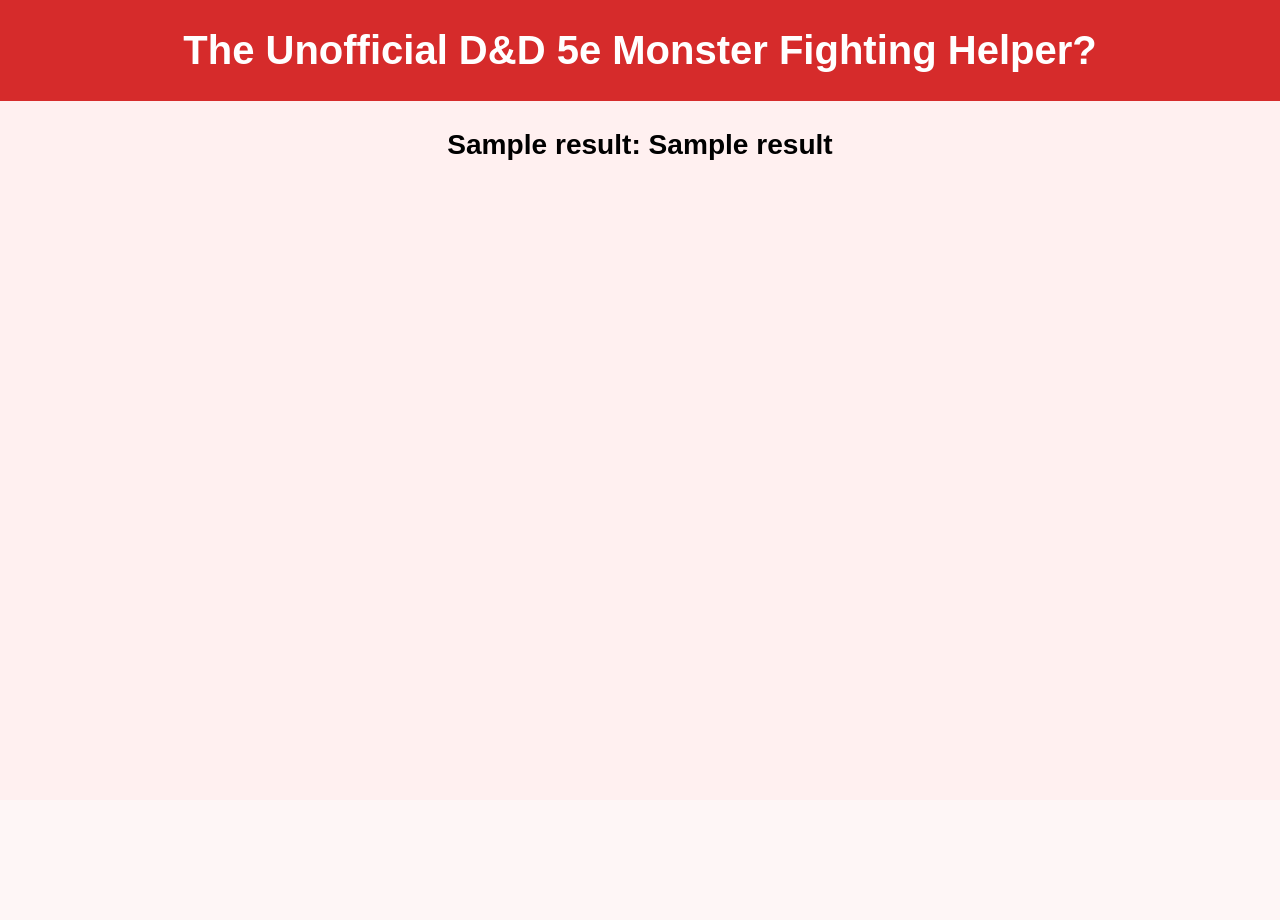
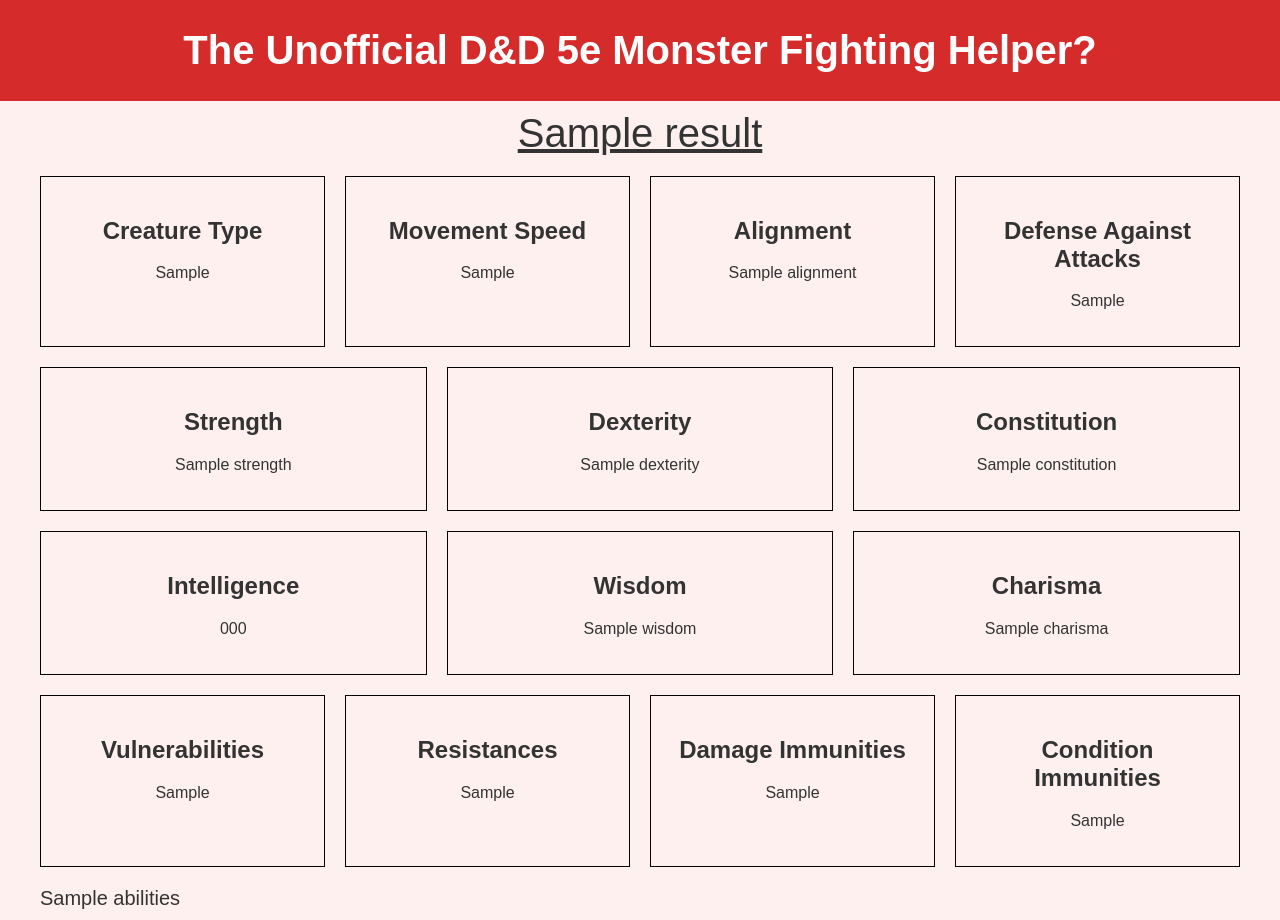
Before and after one commit to Katalig/HCDE310-final-project, a Flask app: template templates/results.html in a window 1280 px wide. Before the commit the page ends 160 px from the top, so only its background shows below. Run offline with Flask 3, Linux system fonts and the light colour scheme; the template is opened without the code that fills it: most values are stand-ins (such as "Sample title", 1, 10 or a date in 2020).

Commit message:
made results.html function, and connected everything together

```diff
--- a/functions.py
+++ b/functions.py
@@ -246,29 +246,40 @@ def monster_search(monster):
 
     vulnerabilities = worked_data['vulnerable']
     if len(vulnerabilities) != 0:
-        results['Damage Vulnerabilities'] = vulnerabilities[0]
+        results['Damage Vulnerabilities'] = str(vulnerabilities[0]).capitalize()
     else:
         results['Damage Vulnerabilities'] = 'None'
 
     resistances = worked_data['resistant']
     if len(resistances) != 0:
-        results['Damage Resistances'] = resistances[0]
+        results['Damage Resistances'] = str(resistances[0]).capitalize()
     else:
         results['Damage Resistances'] = 'None'
 
     damage_immunities = worked_data['dmg-immune']
     if len(damage_immunities) != 0:
-        results['Damage Immunities'] = damage_immunities[0]
+        results['Damage Immunities'] = str(damage_immunities[0]).capitalize()
     else:
         results['Damage Immunities'] = 'None'
 
     condition_immunities = worked_data['condition-immune']
     if len(condition_immunities) != 0:
-        results['Condition Immunities'] = condition_immunities[0]
+        results['Condition Immunities'] = str(condition_immunities[0]).capitalize()
     else:
         results['Condition Immunities'] = 'None'
 
-    results['Abilities'] = worked_data['abilities']
+    abilities = worked_data['abilities']
+    if len(abilities) > 0:
+        if len(abilities) == 1:
+            results['Abilities'] = 'This creature has the following ability: ' + abilities[0]
+        else:
+            abilities_str = 'This creature also has the following abilities: '
+            final_ability = abilities[-1]
+            final_ability_str = 'and ' + str(final_ability)
+            abilities.remove(final_ability)
+            for ability in abilities:
+                abilities_str = abilities_str + ability + ', '
+            results['Abilities'] = abilities_str + final_ability_str
 
     return results
 
@@ -280,7 +291,7 @@ def main():
     data = get_api_data(url)
     parsed_data = create_parsed_monster_data_dictionary(data)
     print(parsed_data)'''
-    print(monster_search('cult fanatic'))
+    print(monster_search('adult black dragon'))
 
 
 if __name__ == "__main__":
--- a/templates/results.html
+++ b/templates/results.html
@@ -13,20 +13,118 @@
 
 {% block content %}
     <style>
-        main {
-            color: #000; /* main text color */
+        body {
+            margin: 0;
+            padding: 0;
+        }
+
+        .container {
+            max-width: calc(100% - 60px);
+            margin: 0 auto;
+            overflow: hidden;
+            display: flex;
+            flex-wrap: wrap;
+            justify-content: flex-start; /* Align sections from the start */
+        }
+
+        /* For 3 sections */
+        .section-3 {
+            width: calc(33.33% - 20px);
+        }
+
+        /* For 4 sections */
+        .section-4 {
+            width: calc(25% - 20px);
+        }
+
+        .section {
+            margin: 10px;
+            box-sizing: border-box;
+            padding: 20px;
+            border: 1px solid black;
             text-align: center;
-            font-size: 24px;
-            margin: 0px;
+        }
+    </style>
+    {% if results|length == 0 %}
+            <p>No results found for this monster. Please make sure you spelt it correctly</p>
+         {% else %}
+            <p style="font-size: 40px; margin: 10px;"> <u>{{ results['Name'] }}</u> </p>
+            <div class="container">
+                <div class="section section-4">
+                    <h2>Creature Type</h2>
+                    <p>{{ results['Creature Type'] }}</p>
+                </div>
 
-        }
-   </style>
-    {% if results|length == 0 %}
-        <p>No results found for this monster. Please make sure you spelt it correctly</p>
-    {% else %}
+                <div class="section section-4">
+                    <h2>Movement Speed</h2>
+                    <p>{{ results['Movement Speed'] }}</p>
+                </div>
 
-        {% for result in results %}
-            <h3><a> {{ result }}: {{ results[result] }} </a></h3>
-        {% endfor %}
+                <div class="section section-4">
+                    <h2>Alignment</h2>
+                    <p>{{ results['Alignment'] }}</p>
+                </div>
+
+                <div class="section section-4">
+                    <h2>Defense Against Attacks</h2>
+                    <p>{{ results['Armor Class'] }}</p>
+                </div>
+
+
+
+                <div class="section section-3">
+                    <h2>Strength</h2>
+                    <p>{{ results['Strength'] }}</p>
+                </div>
+
+                <div class="section section-3">
+                    <h2>Dexterity</h2>
+                    <p>{{ results['Dexterity'] }}</p>
+                </div>
+
+                <div class="section section-3">
+                    <h2>Constitution</h2>
+                    <p>{{ results['Constitution'] }}</p>
+                </div>
+                <div class="section section-3">
+                    <h2>Intelligence</h2>
+                    <p>{{ results['Intelligence'] }}</p>
+                </div>
+
+                <div class="section section-3">
+                    <h2>Wisdom</h2>
+                    <p>{{ results['Wisdom'] }}</p>
+                </div>
+
+                <div class="section section-3">
+                    <h2>Charisma</h2>
+                    <p>{{ results['Charisma'] }}</p>
+                </div>
+
+
+
+
+                <div class="section section-4">
+                    <h2>Vulnerabilities</h2>
+                    <p>{{ results['Damage Vulnerabilities'] }}</p>
+                </div>
+
+                <div class="section section-4">
+                    <h2>Resistances</h2>
+                    <p>{{ results['Damage Resistances'] }}</p>
+                </div>
+
+                <div class="section section-4">
+                    <h2>Damage Immunities</h2>
+                    <p>{{ results['Damage Immunities'] }}</p>
+                </div>
+
+                <div class="section section-4">
+                    <h2>Condition Immunities</h2>
+                    <p>{{ results['Condition Immunities'] }}</p>
+                </div>
+                <p style="font-size: 20px; margin: 10px;"> {{ results['Abilities'] }} </p>
+            </div>
+        </div>
     {% endif %}
 {% endblock %}
```
